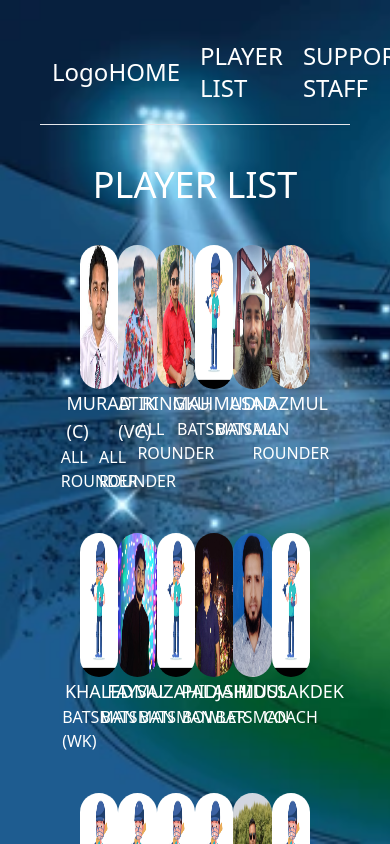
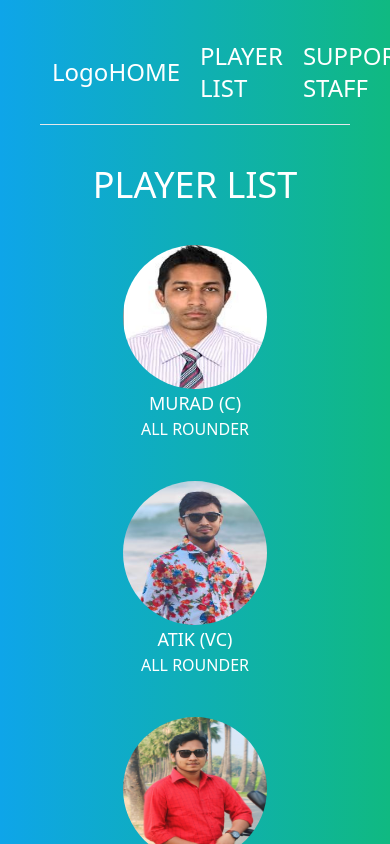
Before and after one commit to md-mozahid/newaz-steel-cricket-team, a React (Vite) app: page /player-list in a window 390 px wide. Shown: the top 844 px of the page. Built offline with nearby package versions, Linux system fonts and the light colour scheme.

Commit message:
fixed mobile responsive

```diff
--- a/package.json
+++ b/package.json
@@ -12,6 +12,7 @@
   "dependencies": {
     "@headlessui/react": "^1.7.17",
     "@material-tailwind/react": "^2.1.8",
+    "framer-motion": "^10.16.16",
     "react": "^18.2.0",
     "react-dom": "^18.2.0",
     "react-router-dom": "^6.21.0"
--- a/src/App.jsx
+++ b/src/App.jsx
@@ -6,7 +6,7 @@ import Navbar from "./components/Navbar";
 function App() {
   return (
     <>
-      <div className="text-white bg-[url('/src/assets/img/cricket-stadium.webp')] bg-no-repeat bg-cover h-screen w-full p-10">
+      <div className="text-white p-10 bg-gradient-to-r from-sky-500  to-emerald-500 ">
         <BrowserRouter>
           <Navbar />
           <Routes>
--- a/src/components/Player.jsx
+++ b/src/components/Player.jsx
@@ -1,7 +1,7 @@
 import { useState } from "react";
 // import PlayerModal from "./PlayerModal";
 
-const Player = ({player}) => {
+const Player = ({ player }) => {
   let [isOpen, setIsOpen] = useState(false);
 
   function closeModal() {
@@ -12,12 +12,12 @@ const Player = ({player}) => {
     setIsOpen(true);
   }
 
-  const {name, role, thumbnail} = player
+  const { name, role, thumbnail } = player;
   return (
     <>
-      <div className="">
+      <div>
         <div
-          className="flex items-center justify-center flex-col cursor-pointer"
+          className="flex items-center justify-center flex-col cursor-pointer hover:scale-110"
           onClick={openModal}
         >
           <img className="w-36 h-36 rounded-full" src={thumbnail} alt="image" />
@@ -25,7 +25,7 @@ const Player = ({player}) => {
           <h4 className="uppercase">{role}</h4>
         </div>
       </div>
-      {/* modal */}
+
       {/* <PlayerModal
         isOpen={isOpen}
         setIsOpen={setIsOpen}
--- a/src/components/Players.jsx
+++ b/src/components/Players.jsx
@@ -7,7 +7,7 @@ const Players = () => {
     <>
       <div className="container mx-auto p-10  text-white">
         <h2 className="text-4xl text-center uppercase">Player List</h2>
-        <ul className="mt-10 grid grid-cols-6 gap-y-10">
+        <ul className="mt-10 grid md:grid-cols-7 gap-y-10">
           {PlayerList.map((player) => (
             <li key={player.id}>
               <Player player={player} />
--- a/src/constant/images.jsx
+++ b/src/constant/images.jsx
@@ -8,6 +8,7 @@ import Rayhan from "../assets/img/rayhan.jpg";
 import Hafizur from "../assets/img/hafizur.jpg";
 import Palash from "../assets/img/palash.jpg";
 import Nazmul from "../assets/img/nazmul.jpg";
+import Nasim from "../assets/img/nasim.jpg";
 import DefaultImg from "../assets/img/player.jpg";
 
-export default { Atik, Murad, Ringku, Faysal, Asad, Jahidul,Rayhan,Hafizur,Palash, Nazmul, DefaultImg };
+export default { Atik, Murad, Ringku, Faysal, Asad, Jahidul,Rayhan,Hafizur,Palash, Nazmul,Nasim, DefaultImg };
--- a/src/data/PlayerList.jsx
+++ b/src/data/PlayerList.jsx
@@ -83,7 +83,7 @@ export const PlayerList = [
     id: 14,
     name: "Nasim",
     role: "Batsman",
-    thumbnail: images.DefaultImg,
+    thumbnail: images.Nasim,
   },
   {
     id: 15,
```
Also changed, not shown: src/components/SupportStaff.jsx (added, +11 -0 lines), src/assets/img/nasim.jpg (added), 1 other file (tests, documents, lock files or other folders).
